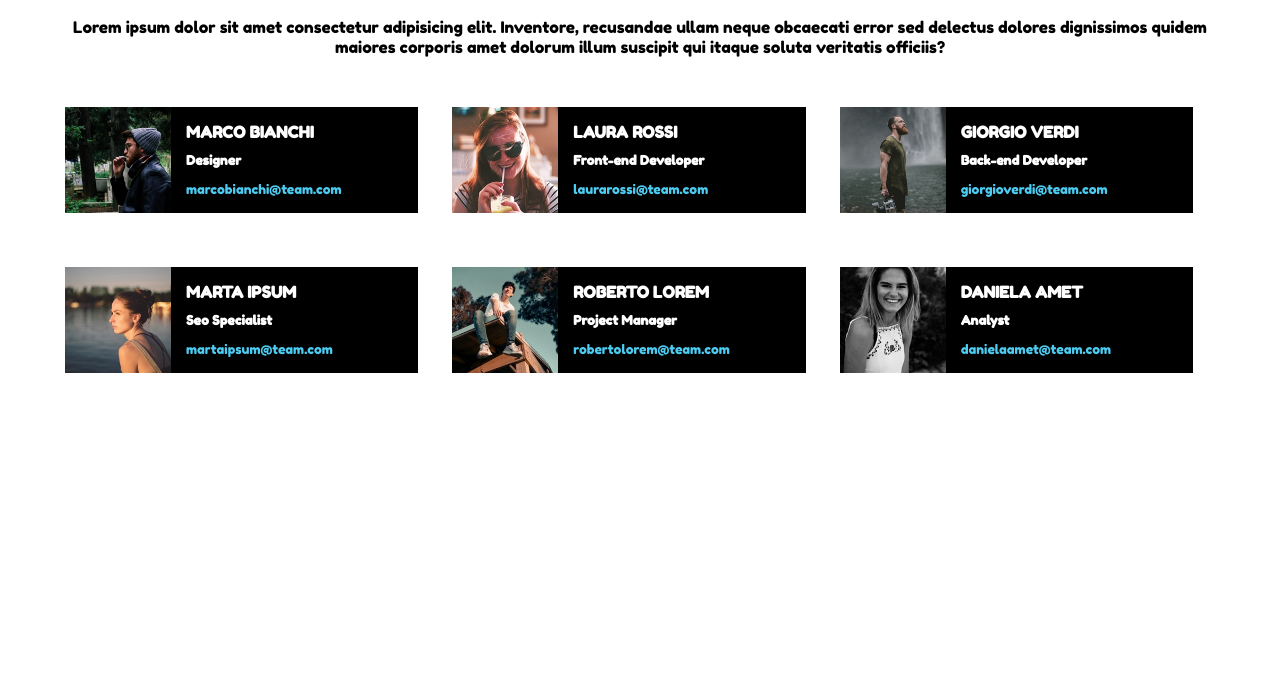
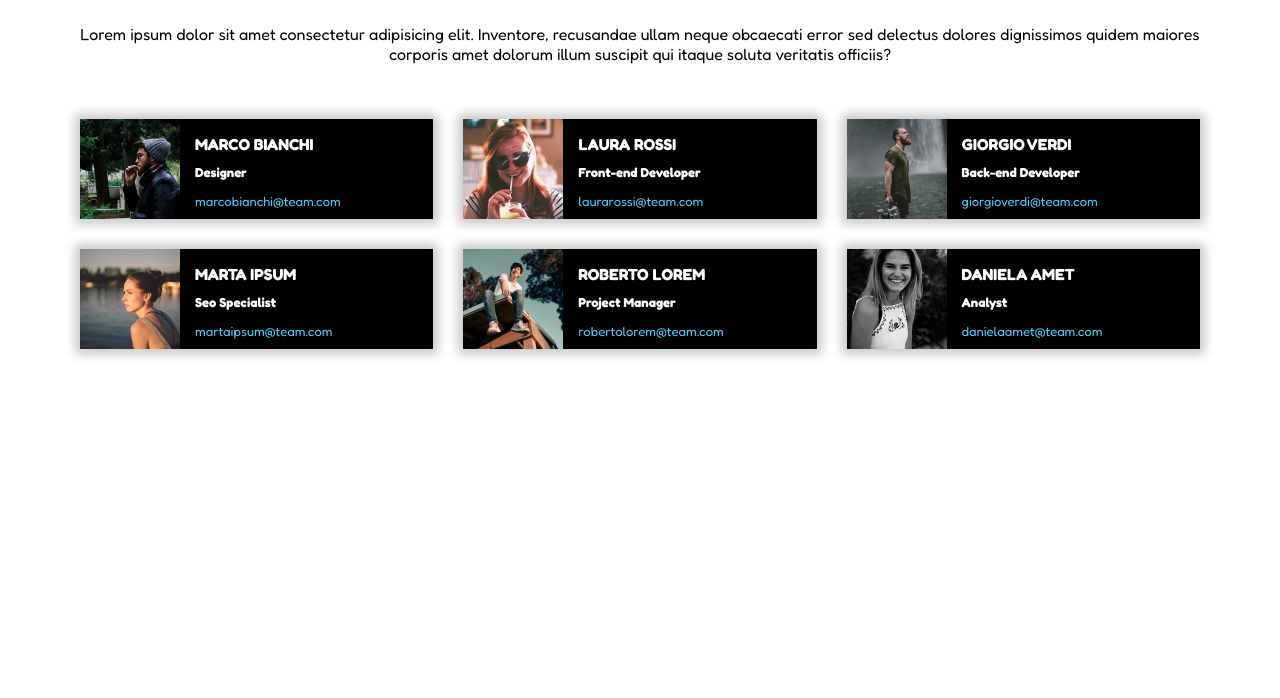
Before and after one commit to RiccardoBernardi1/html-css-float-cards, a plain HTML site: page index.html in a window 1280 px wide. Shown: the part 102-800 px from the top of the page. Drawn offline with Linux system fonts and the light colour scheme.

Commit message:
correzione

```diff
--- a/css/style.css
+++ b/css/style.css
@@ -1,10 +1,12 @@
 /* RESET */
+
 * {
     box-sizing: border-box;
     margin: 0;
     padding: 0;
 }
 /* COMMON */
+
 .clearfix::after {
     content: '';
     display: block;
@@ -15,12 +17,15 @@
     margin: auto;
 }
 /* TIPOGRAPHY */
+
 body {
-    font-family:'Fredoka One' ;
+    font-family: 'Fredoka', sans-serif
 }
 h1 {
-    padding: 40px 0px 50px;
+    margin-bottom: 40px;
     color: #E53170;
+    font-weight: 700;
+    font-size: 38px;
 }
 h2,h3{
     color: white;
@@ -29,34 +34,38 @@ h2,h3{
 a,h3{
     font-size:small;
 }
-a{
+.info > a{
     color: #4dccf2;
     text-decoration: none;
 }
 /* MAIN */
+
 /* TITOLO */
+
 .titolo{
     text-align: center;
+    padding: 40px 0px 40px;
 }
 /* CARDS */
+
 .card{
     width: calc(33.33% - 30px);
     background-color: black;
-    display: inline-block;
-    margin: 50px 30px 0px 0px;
+    margin: 15px;
+    float: left;
+    box-shadow: 0px 0px 10px 5px rgb(200, 200, 200);
 }
 .foto {
     float: left;
-    width: 30%;
+    width: 100px;
     height: 100%;
 }
 .info{
     float: left;
     padding: 15px 15px;
+    width: calc(100%-100px);
+    max-height: 100px;
 }
-h2,h3{
+.info > h2,h3{
     padding-bottom: 10px;
 }
-.rowend{
-    margin: 0px;
-}
--- a/index.html
+++ b/index.html
@@ -5,9 +5,11 @@
     <meta http-equiv="X-UA-Compatible" content="IE=edge">
     <meta name="viewport" content="width=device-width, initial-scale=1.0">
     <!-- link font -->
+
     <link rel="preconnect" href="https://fonts.googleapis.com">
     <link rel="preconnect" href="https://fonts.gstatic.com" crossorigin>
-    <link href="https://fonts.googleapis.com/css2?family=Fredoka+One&display=swap" rel="stylesheet">
+    <link href="https://fonts.googleapis.com/css2?family=Fredoka:wght@400;700&display=swap" rel="stylesheet">
+
     <!-- /link font -->
     <link rel="stylesheet" href="css/style.css">
     <title>Screen Float Cards</title>
@@ -16,14 +18,18 @@
     <main>
         <section class="container">
             <!-- Titolo e paragrafo -->
+
             <div class="titolo">
                 <h1>Meet Our Team</h1>
                 <p>Lorem ipsum dolor sit amet consectetur adipisicing elit. Inventore, recusandae ullam neque obcaecati error sed delectus dolores dignissimos quidem maiores corporis amet dolorum illum suscipit qui itaque soluta veritatis officiis?</p>
             </div>
+
             <!-- /Titolo e paragrafo -->
             <!-- Cards -->
-            <div class="clearfix">
+
+            <div class="cards clearfix">
                 <!-- Card 1 -->
+
                 <div class="card">
                     <img class="foto" src="img/male1.png" alt="Foto Marco">
                     <div class="info">
@@ -32,58 +38,70 @@
                         <a href="mailto:someone@yoursite.com">marcobianchi@team.com</a>
                     </div>
                 </div>
+
                 <!-- /Card 1-->
                 <!-- Card 2-->
+
                 <div class="card">
                     <img class="foto" src="img/female1.png" alt="Foto Laura">
                     <div class="info">
-                        <h2 class="padding">LAURA ROSSI</h2>
-                        <h3 class="padding">Front-end Developer</h3>
+                        <h2>LAURA ROSSI</h2>
+                        <h3>Front-end Developer</h3>
                         <a href="mailto:someone@yoursite.com">laurarossi@team.com</a>
                     </div>
                 </div>
+
                 <!-- /Card 2-->
                 <!-- Card 3-->
-                <div class="card rowend">
+
+                <div class="card">
                     <img class="foto" src="img/male2.png" alt="Foto Giorgio">
                     <div class="info">
-                        <h2 class="padding">GIORGIO VERDI</h2>
-                        <h3 class="padding">Back-end Developer</h3>
+                        <h2>GIORGIO VERDI</h2>
+                        <h3>Back-end Developer</h3>
                         <a href="mailto:someone@yoursite.com">giorgioverdi@team.com</a>
                     </div>
                 </div>
+
                 <!-- /Card 3-->
                 <!-- Card 4-->
+
                 <div class="card">
                     <img class="foto" src="img/female2.png" alt="Foto Marta">
                     <div class="info">
-                        <h2 class="padding">MARTA IPSUM</h2>
-                        <h3 class="padding">Seo Specialist</h3>
+                        <h2>MARTA IPSUM</h2>
+                        <h3>Seo Specialist</h3>
                         <a href="mailto:someone@yoursite.com">martaipsum@team.com</a>
                     </div>
                 </div>
+
                 <!-- /Card 4-->
                 <!-- Card 5 -->
+
                 <div class="card">
                     <img class="foto" src="img/male3.png" alt="Foto Roberto">
                     <div class="info">
-                        <h2 class="padding">ROBERTO LOREM</h2>
-                        <h3 class="padding">Project Manager</h3>
+                        <h2>ROBERTO LOREM</h2>
+                        <h3>Project Manager</h3>
                         <a href="mailto:someone@yoursite.com">robertolorem@team.com</a>
                     </div>
                 </div>
+
                 <!-- /Card 5 -->
                 <!-- Card 6 -->
-                <div class="card rowend">
+
+                <div class="card">
                     <img class="foto" src="img/female3.png" alt="Foto Daniela">
                     <div class="info">
-                        <h2 class="padding">DANIELA AMET</h2>
-                        <h3 class="padding">Analyst</h3>
+                        <h2> DANIELA AMET</h2>
+                        <h3> Analyst</h3>
                         <a href="mailto:someone@yoursite.com">danielaamet@team.com</a>
                     </div>
                 </div>
+
                 <!-- /Card 6 -->
             </div>
+
             <!-- Cards -->
         </section>
     </main>
```
